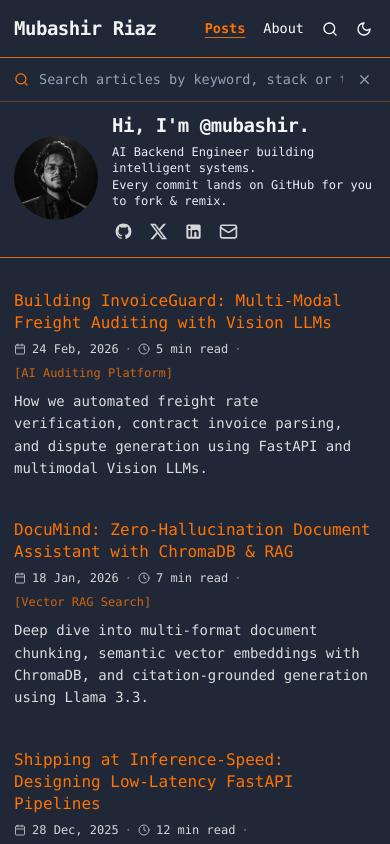
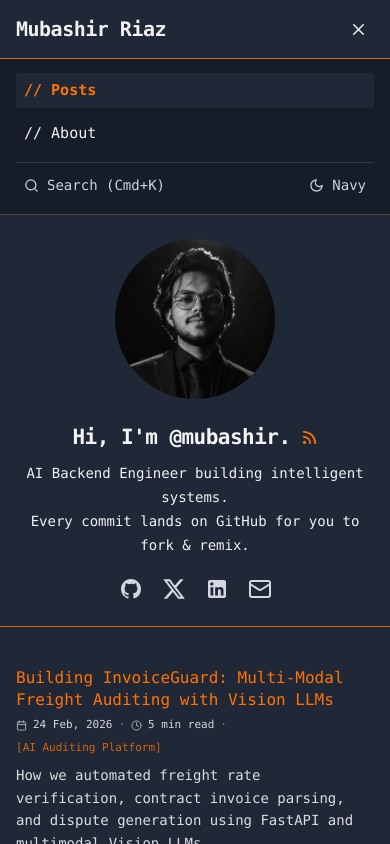
Before and after one commit to mubashir-riaz/portfolio, a React (Vite) app: page / in a window 390 px wide. Both pictures are taken after a click on the button 330 px from the left and 28 px from the top of the page. Shown: the top 844 px of the page. Built offline with nearby package versions, Linux system fonts and the light colour scheme.

Commit message:
update layout

```diff
--- a/Portfolio.jsx
+++ b/Portfolio.jsx
@@ -9,6 +9,8 @@ import {
   ArrowUpRight,
   X,
   Mail,
+  Menu,
+  Rss,
 } from 'lucide-react';
 
 /* ------------------------------------------------------------------ */
@@ -386,6 +388,9 @@ export default function Portfolio() {
   const [searchQuery, setSearchQuery] = useState('');
   const searchInputRef = useRef(null);
 
+  // Mobile Navigation Menu State
+  const [mobileMenuOpen, setMobileMenuOpen] = useState(false);
+
   // Theme Mode: 'navy' (#202838), 'oled' (#0b0f17), 'paper' (#f4f1ea)
   const [theme, setTheme] = useState('navy');
 
@@ -494,30 +499,31 @@ export default function Portfolio() {
         {/* HEADER BAR (BORDER-BOTTOM: 1PX #D86B18)                    */}
         {/* ---------------------------------------------------------- */}
         <header
-          className={`py-3 sm:py-5 px-3.5 sm:px-6 border-b ${themeClasses.border} flex items-center justify-between min-h-[58px] sm:min-h-[80px] gap-2.5 sm:gap-8`}
+          className={`px-4 sm:px-6 border-b ${themeClasses.border} flex items-center justify-between h-[59px] sm:h-[72px]`}
           style={{ borderBottomWidth: '1px' }}
         >
-          {/* Brand / Logo (System Monospace) */}
+          {/* Brand / Logo (System Monospace, 20px on mobile, bold #f5f5f5) */}
           <button
             onClick={() => {
               setCurrentView('posts');
               setSelectedPostId(null);
+              setMobileMenuOpen(false);
               window.scrollTo({ top: 0, behavior: 'smooth' });
             }}
             style={{ fontFamily: 'var(--font-mono, ui-monospace, SFMono-Regular, Menlo, Monaco, Consolas, "Liberation Mono", "Courier New", monospace)' }}
-            className={`text-[19px] xs:text-[23px] sm:text-[28px] md:text-[30px] font-bold tracking-tight ${themeClasses.navLogo} hover:text-[#ff7300] transition-colors leading-none text-left`}
+            className={`text-[20px] sm:text-[28px] md:text-[30px] font-bold tracking-tight ${themeClasses.navLogo} hover:text-[#ff7300] transition-colors leading-none text-left`}
           >
             {PROFILE.name}
           </button>
 
-          {/* Navigation Items + Icons */}
-          <nav className="flex items-center gap-2.5 xs:gap-4 sm:gap-6 md:gap-7 text-[13.5px] xs:text-[15px] sm:text-[16px] shrink-0">
+          {/* Desktop Navigation Items + Icons (Hidden on Mobile) */}
+          <nav className="hidden sm:flex items-center gap-6 md:gap-7 text-[16px] shrink-0">
             <button
               onClick={() => {
                 setCurrentView('posts');
                 setSelectedPostId(null);
               }}
-              className={`py-1 px-1 sm:px-1.5 transition-colors ${
+              className={`py-1 px-1.5 transition-colors ${
                 currentView === 'posts' || currentView === 'reader'
                   ? 'text-[#ff7300] font-semibold underline decoration-[#d86b18] underline-offset-4'
                   : 'text-white hover:text-[#ff7300]'
@@ -531,7 +537,7 @@ export default function Portfolio() {
                 setCurrentView('about');
                 setSelectedPostId(null);
               }}
-              className={`py-1 px-1 sm:px-1.5 transition-colors ${
+              className={`py-1 px-1.5 transition-colors ${
                 currentView === 'about'
                   ? 'text-[#ff7300] font-semibold underline decoration-[#d86b18] underline-offset-4'
                   : 'text-white hover:text-[#ff7300]'
@@ -544,7 +550,7 @@ export default function Portfolio() {
             <button
               onClick={() => setSearchOpen((prev) => !prev)}
               aria-label="Search Posts"
-              className="text-white hover:text-[#ff7300] transition-colors p-1 sm:p-1.5"
+              className="text-white hover:text-[#ff7300] transition-colors p-1.5"
               title="Search (Cmd+K)"
             >
               <Search size={16} />
@@ -554,13 +560,84 @@ export default function Portfolio() {
             <button
               onClick={toggleTheme}
               aria-label="Toggle Theme"
-              className="text-white hover:text-[#ff7300] transition-colors p-1 sm:p-1.5"
+              className="text-white hover:text-[#ff7300] transition-colors p-1.5"
               title={`Theme: ${theme} (Click to switch)`}
             >
               {theme === 'paper' ? <Sun size={16} className="text-[#d86b18]" /> : <Moon size={16} />}
             </button>
           </nav>
+
+          {/* Mobile Menu Hamburger Button (Only on Mobile, 19px, #e5e7eb) */}
+          <button
+            onClick={() => setMobileMenuOpen((prev) => !prev)}
+            aria-label="Toggle mobile menu"
+            className="sm:hidden text-[#e5e7eb] hover:text-[#ff7300] p-1.5 transition-colors flex items-center justify-center focus:outline-none"
+          >
+            {mobileMenuOpen ? (
+              <X size={19} strokeWidth={2} />
+            ) : (
+              <Menu size={19} strokeWidth={2} />
+            )}
+          </button>
         </header>
+
+        {/* Mobile Dropdown Menu Drawer */}
+        {mobileMenuOpen && (
+          <div className="sm:hidden border-b border-[#d86b18]/40 bg-[#161c28] px-4 py-3.5 space-y-3 font-mono text-[15px]">
+            <div className="flex flex-col space-y-2">
+              <button
+                onClick={() => {
+                  setCurrentView('posts');
+                  setSelectedPostId(null);
+                  setMobileMenuOpen(false);
+                }}
+                className={`text-left py-1.5 px-2 rounded transition-colors ${
+                  currentView === 'posts' || currentView === 'reader'
+                    ? 'text-[#ff7300] font-semibold bg-[#202838]'
+                    : 'text-[#f2f2f2] hover:text-[#ff7300]'
+                }`}
+              >
+                // Posts
+              </button>
+
+              <button
+                onClick={() => {
+                  setCurrentView('about');
+                  setSelectedPostId(null);
+                  setMobileMenuOpen(false);
+                }}
+                className={`text-left py-1.5 px-2 rounded transition-colors ${
+                  currentView === 'about'
+                    ? 'text-[#ff7300] font-semibold bg-[#202838]'
+                    : 'text-[#f2f2f2] hover:text-[#ff7300]'
+                }`}
+              >
+                // About
+              </button>
+            </div>
+
+            <div className="pt-2 border-t border-[#2d374d] flex items-center justify-between px-2 text-[14px]">
+              <button
+                onClick={() => {
+                  setSearchOpen(true);
+                  setMobileMenuOpen(false);
+                }}
+                className="flex items-center gap-2 text-[#cbd5e1] hover:text-[#ff7300] py-1"
+              >
+                <Search size={15} />
+                <span>Search (Cmd+K)</span>
+              </button>
+
+              <button
+                onClick={toggleTheme}
+                className="flex items-center gap-2 text-[#cbd5e1] hover:text-[#ff7300] py-1"
+              >
+                {theme === 'paper' ? <Sun size={15} className="text-[#d86b18]" /> : <Moon size={15} />}
+                <span className="capitalize">{theme}</span>
+              </button>
+            </div>
+          </div>
+        )}
 
         {/* ---------------------------------------------------------- */}
         {/* INLINE SEARCH INPUT (WHEN ACTIVATED)                       */}
@@ -594,36 +671,43 @@ export default function Portfolio() {
         )}
 
         {/* ---------------------------------------------------------- */}
-        {/* PROFILE SECTION (HORIZONTAL, AVATAR LEFT, INTRO RIGHT)    */}
+        {/* PROFILE SECTION: VERTICAL CENTERED ON MOBILE, ROW DESKTOP  */}
         {/* ---------------------------------------------------------- */}
-        <section className="pt-3 sm:pt-4 pb-3.5 sm:pb-5 px-3.5 sm:px-6 flex flex-row items-center gap-3.5 xs:gap-4 sm:gap-6">
-          {/* Circular Avatar */}
-          <div className="shrink-0">
+        <section className="pt-[24px] pb-[23px] px-4 sm:px-6 flex flex-col items-center text-center sm:flex-row sm:items-center sm:text-left sm:gap-8 sm:py-8">
+          {/* 160px Centered Circular Avatar */}
+          <div className="shrink-0 mb-[25px] sm:mb-0">
             <img
               src={PROFILE.avatar}
               alt={PROFILE.name}
-              className="w-[84px] h-[84px] xs:w-[100px] xs:h-[100px] sm:w-[140px] sm:h-[140px] md:w-[155px] md:h-[155px] rounded-full object-cover shrink-0 select-none"
+              className="w-[160px] h-[160px] rounded-full object-cover shrink-0 select-none shadow-none"
             />
           </div>
 
           {/* Intro Information */}
-          <div className="flex-1 min-w-0">
-            {/* Headline */}
-            <div>
-              <h1 className={`text-[19px] xs:text-[23px] sm:text-[28px] md:text-[30px] font-bold tracking-tight leading-tight ${themeClasses.headline}`}>
+          <div className="flex-1 min-w-0 flex flex-col items-center sm:items-start text-center sm:text-left">
+            {/* Headline with RSS badge */}
+            <div className="flex items-center justify-center sm:justify-start gap-2">
+              <h1 className={`text-[21px] sm:text-[30px] font-bold tracking-tight leading-tight ${themeClasses.headline}`}>
                 Hi, I'm {PROFILE.handle}.
               </h1>
+              <span
+                className="text-[#ff7300] hover:text-[#ff8822] cursor-pointer inline-flex items-center ml-0.5"
+                title="RSS Feed"
+                aria-label="RSS Feed"
+              >
+                <Rss size={17} className="stroke-[2.5]" />
+              </span>
             </div>
 
-            {/* Description lines */}
-            <div className="mt-1.5 xs:mt-2 sm:mt-3 space-y-0 text-[12px] xs:text-[13.5px] sm:text-[15px] md:text-[16px] text-[#EAEDF3] leading-snug font-mono">
+            {/* Description lines (Monospace, 14px, line-height 1.7, max-w-[440px]) */}
+            <div className="mt-3 space-y-0 text-[14px] sm:text-[16px] text-[#f1f1f1] leading-[1.7] font-mono max-w-[440px] sm:max-w-none">
               {PROFILE.descriptionLines.map((line, idx) => (
                 <p key={idx}>{line}</p>
               ))}
             </div>
 
-            {/* Monochrome Outline Social Icons */}
-            <div className="pt-2.5 xs:pt-3 sm:pt-4 flex items-center gap-3 sm:gap-4 text-[#d6d6d6]">
+            {/* Minimal Monochrome Outline Social Icons (gap 15px, margin-top 18px, 24px) */}
+            <div className="mt-[18px] sm:mt-4 flex items-center justify-center sm:justify-start gap-[15px] sm:gap-4 text-[#d5d8df]">
               {/* GitHub */}
               <a
                 href={PROFILE.github}
@@ -633,7 +717,7 @@ export default function Portfolio() {
                 title="GitHub Profile"
                 aria-label="GitHub"
               >
-                <GithubIcon className="w-[19px] h-[19px] sm:w-[22px] sm:h-[22px] md:w-[24px] md:h-[24px]" />
+                <GithubIcon className="w-[24px] h-[24px]" />
               </a>
 
               {/* X / Twitter */}
@@ -645,7 +729,7 @@ export default function Portfolio() {
                 title="X Profile"
                 aria-label="X"
               >
-                <XIcon className="w-[19px] h-[19px] sm:w-[22px] sm:h-[22px] md:w-[24px] md:h-[24px]" />
+                <XIcon className="w-[24px] h-[24px]" />
               </a>
 
               {/* LinkedIn */}
@@ -657,7 +741,7 @@ export default function Portfolio() {
                 title="LinkedIn Profile"
                 aria-label="LinkedIn"
               >
-                <LinkedinIcon className="w-[19px] h-[19px] sm:w-[22px] sm:h-[22px] md:w-[24px] md:h-[24px]" />
+                <LinkedinIcon className="w-[24px] h-[24px]" />
               </a>
 
               {/* Email */}
@@ -667,7 +751,7 @@ export default function Portfolio() {
                 title={`Send email to ${PROFILE.email}`}
                 aria-label="Email"
               >
-                <Mail className="w-[19px] h-[19px] sm:w-[22px] sm:h-[22px] md:w-[24px] md:h-[24px]" />
+                <Mail className="w-[24px] h-[24px]" />
               </a>
             </div>
           </div>
@@ -689,7 +773,7 @@ export default function Portfolio() {
         {/* VIEW 1: POSTS LIST (VERTICAL LIST, 768px, pt-12 pb-6 px-4) */}
         {/* ========================================================== */}
         {currentView === 'posts' && (
-          <section id="recent-posts" className="pt-8 sm:pt-12 pb-6 px-3.5 sm:px-6">
+          <section id="recent-posts" className="pt-10 sm:pt-14 md:pt-[83px] pb-10 px-4 sm:px-6">
             {searchQuery && (
               <div className="mb-4 sm:mb-6 text-[13.5px] sm:text-[15px] text-[#94a3b8]">
                 Found {filteredPosts.length} post{filteredPosts.length === 1 ? '' : 's'} matching "{searchQuery}"
@@ -699,22 +783,22 @@ export default function Portfolio() {
             <div className="flex flex-col space-y-8 sm:space-y-12 md:space-y-14">
               {filteredPosts.map((post) => (
                 <article key={post.id} className="group text-left pb-2 sm:pb-3">
-                  {/* Title (Monospace, 18px, #ff7300) */}
+                  {/* Title (Monospace, 16px, #ff7300) */}
                   <h2 className="mb-1.5">
                     <button
                       onClick={() => handleOpenPost(post.id)}
-                      className={`text-[16px] sm:text-[18px] font-medium ${themeClasses.postTitle} hover:underline cursor-pointer transition-colors text-left block leading-snug`}
+                      className={`text-[16px] sm:text-[18px] font-normal ${themeClasses.postTitle} hover:underline cursor-pointer transition-colors text-left block leading-snug`}
                     >
                       {post.title}
                     </button>
                   </h2>
 
-                  {/* Metadata (Monospace, 14px, #d6d6d6, calendar icon) */}
-                  <div className={`flex flex-wrap items-center gap-1.5 text-[12px] sm:text-[14px] ${themeClasses.meta} mb-2`}>
-                    <Calendar size={12} className="shrink-0 opacity-80" />
+                  {/* Metadata (Monospace, 11px-12px, #d7d9df, calendar icon) */}
+                  <div className={`flex flex-wrap items-center gap-1.5 text-[11px] sm:text-[13px] ${themeClasses.meta} mb-2`}>
+                    <Calendar size={11} className="shrink-0 opacity-80" />
                     <span>{post.date}</span>
                     <span className="opacity-50">·</span>
-                    <Clock size={12} className="shrink-0 opacity-80" />
+                    <Clock size={11} className="shrink-0 opacity-80" />
                     <span>{post.readingTime}</span>
                     {post.category && (
                       <>
```
